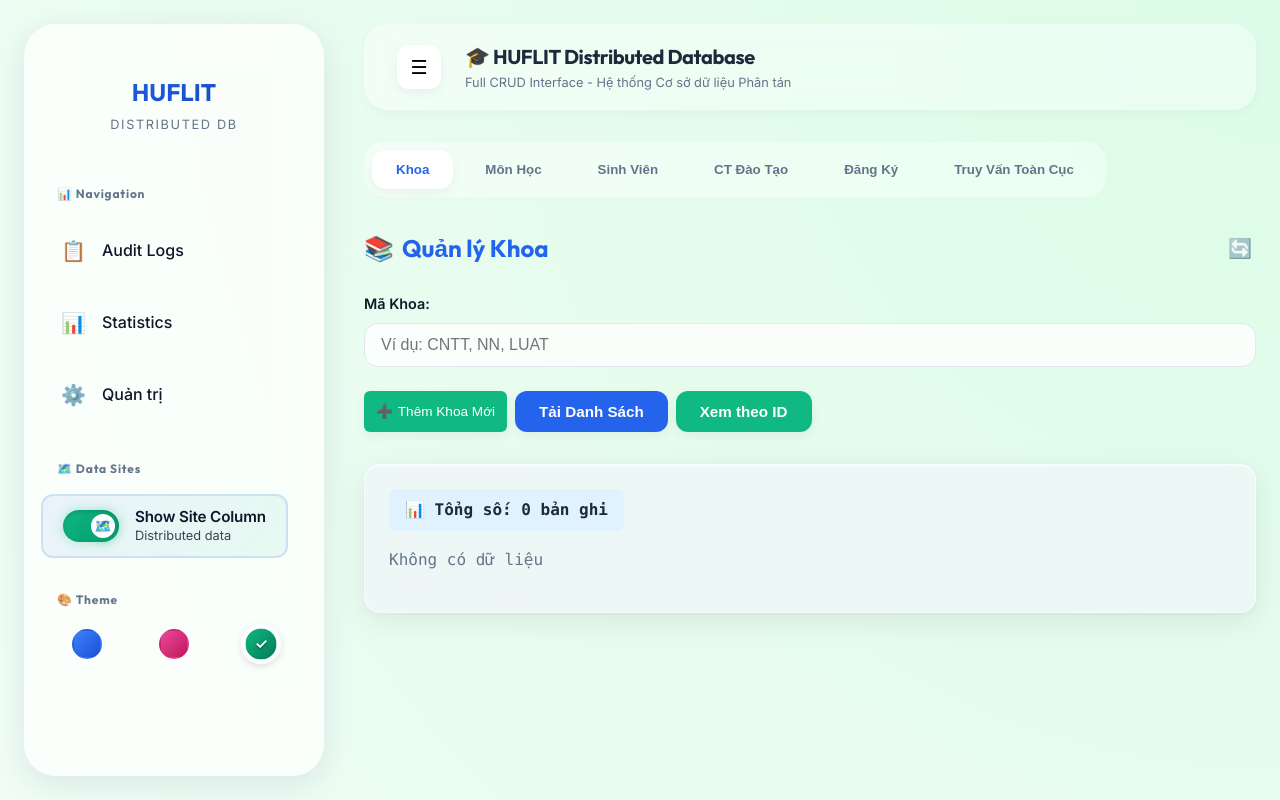
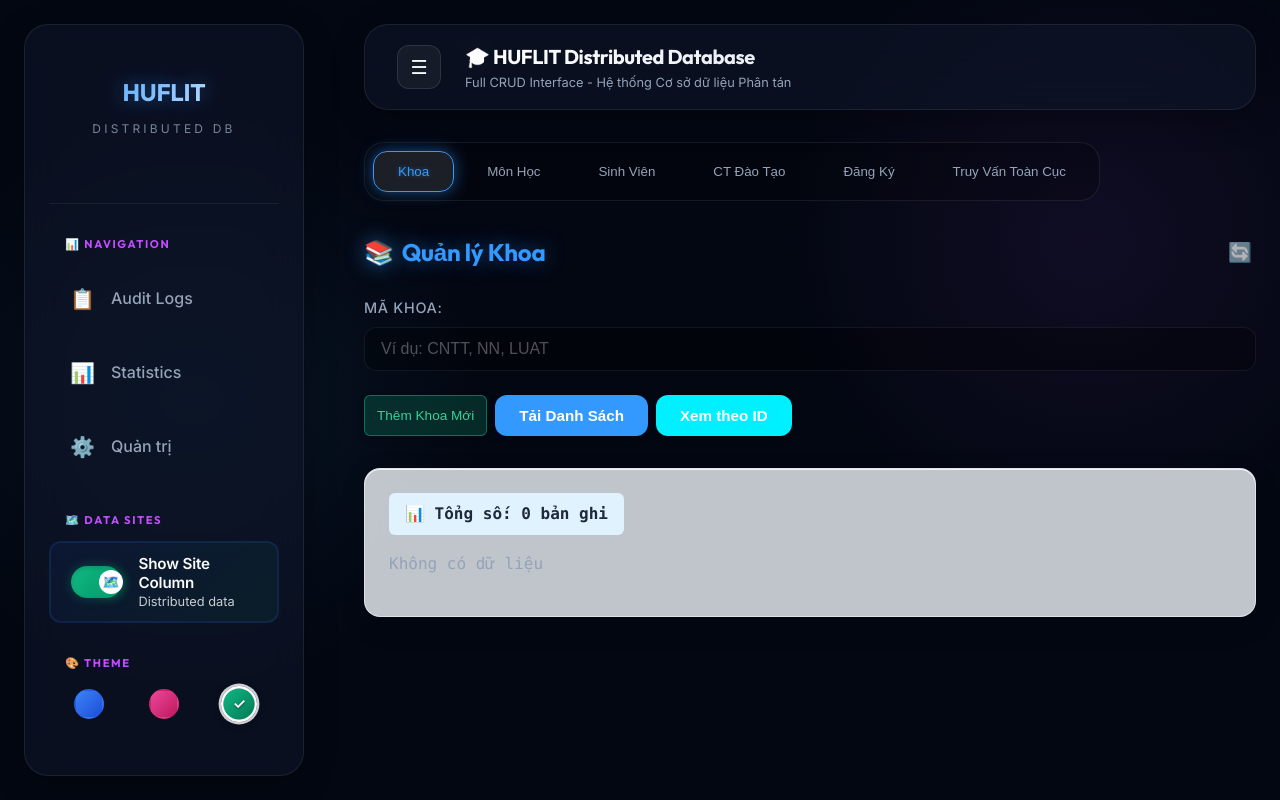
Before and after one commit to TienxDun/Distributed_Database, a PHP site: page /ui.php in a window 1280 px wide. Run offline with PHP 8.4, Linux system fonts and the light colour scheme; some libraries are stand-ins or nearby versions.

Commit message:
feat: Thêm các tệp CSS cơ bản, bố cục và thành phần để thiết lập giao diện người dùng.

```diff
--- a/app/public/css/base.css
+++ b/app/public/css/base.css
@@ -1,30 +1,51 @@
 /* ==================== BASE STYLES ==================== */
 
 :root {
-    /* Modern Palette (HSL for better control) */
-    --primary-h: 221;
-    --primary-s: 83%;
-    --primary-l: 53%;
+    /* Modern Tech Dark Palette */
+    --primary-h: 210;
+    --primary-s: 100%;
+    --primary-l: 60%;
+    /* Neon Blue */
+
+    --accent-h: 280;
+    --accent-s: 100%;
+    --accent-l: 65%;
+    /* Neon Purple */
+
     --primary: hsl(var(--primary-h), var(--primary-s), var(--primary-l));
-    --primary-dark: hsl(var(--primary-h), var(--primary-s), 40%);
-    --primary-light: hsl(var(--primary-h), var(--primary-s), 90%);
+    --primary-glow: hsla(var(--primary-h), var(--primary-s), var(--primary-l), 0.5);
 
-    --success: #10b981;
-    --danger: #ef4444;
-    --warning: #f59e0b;
-    --info: #3b82f6;
+    --accent: hsl(var(--accent-h), var(--accent-s), var(--accent-l));
+    --accent-glow: hsla(var(--accent-h), var(--accent-s), var(--accent-l), 0.5);
 
-    --bg-color: #f8fafc;
-    --card-bg: #ffffff;
-    --text-main: #0f172a;
-    --text-muted: #64748b;
-    --border-color: #e2e8f0;
+    --success: #00f0ff;
+    /* Cyber Cyan */
+    --danger: #ff0055;
+    /* Cyber Red */
+    --warning: #ffcc00;
+    /* Cyber Yellow */
+    --info: #0099ff;
 
-    /* Premium Glassmorphism */
-    --glass-bg: rgba(255, 255, 255, 0.4);
-    --glass-border: rgba(255, 255, 255, 0.5);
-    --glass-shadow: 0 8px 32px 0 rgba(31, 38, 135, 0.07);
+    /* Dark Theme Backgrounds */
+    --bg-color: #030712;
+    /* Deepest Blue/Black */
+    --bg-gradient-Start: #0f172a;
+    --bg-gradient-end: #020617;
+
+    --card-bg: rgba(15, 23, 42, 0.6);
+    --text-main: #f8fafc;
+    --text-muted: #94a3b8;
+    --border-color: rgba(148, 163, 184, 0.1);
+
+    /* Advanced Glassmorphism */
+    --glass-bg: rgba(15, 23, 42, 0.6);
+    --glass-border: rgba(255, 255, 255, 0.08);
+    /* Subtle white shine */
+    --glass-shadow: 0 8px 32px 0 rgba(0, 0, 0, 0.3);
     --glass-blur: blur(20px);
+
+    /* Neon Glows */
+    --neon-shadow: 0 0 10px var(--primary-glow), 0 0 20px rgba(0, 0, 0, 0.5);
 
     /* Typography */
     --font-heading: 'Outfit', sans-serif;
@@ -35,31 +56,8 @@
     --transition-normal: 0.4s cubic-bezier(0.4, 0, 0.2, 1);
 }
 
-/* ==================== THEMES ==================== */
-
-body.theme-blue {
-    --primary-h: 217;
-    --primary-s: 91%;
-    --primary-l: 60%;
-    --bg-color: #eff6ff;
-    background: radial-gradient(circle at top right, #dbeafe, #eff6ff);
-}
-
-body.theme-pink {
-    --primary-h: 330;
-    --primary-s: 81%;
-    --primary-l: 60%;
-    --bg-color: #fdf2f8;
-    background: radial-gradient(circle at top right, #fce7f3, #fdf2f8);
-}
-
-body.theme-green {
-    --primary-h: 160;
-    --primary-s: 84%;
-    --primary-l: 39%;
-    --bg-color: #f0fdf4;
-    background: radial-gradient(circle at top right, #dcfce7, #f0fdf4);
-}
+/* ==================== DISABLE LIGHT THEMES TEMPORARILY OR OVERRIDE ==================== */
+/* For this upgrade, we stick to the Tech Dark theme as the base */
 
 * {
     margin: 0;
@@ -71,9 +69,8 @@ body {
     font-family: var(--font-body);
     background-color: var(--bg-color);
     background-image:
-        radial-gradient(at 0% 0%, hsla(221, 83%, 93%, 1) 0, transparent 50%),
-        radial-gradient(at 50% 0%, hsla(160, 84%, 93%, 1) 0, transparent 50%),
-        radial-gradient(at 100% 0%, hsla(330, 81%, 93%, 1) 0, transparent 50%);
+        radial-gradient(circle at 15% 50%, rgba(56, 189, 248, 0.08) 0%, transparent 25%),
+        radial-gradient(circle at 85% 30%, rgba(168, 85, 247, 0.08) 0%, transparent 25%);
     background-attachment: fixed;
     color: var(--text-main);
     line-height: 1.6;
@@ -91,23 +88,32 @@ h4,
 h5,
 h6 {
     font-family: var(--font-heading);
-    color: #1e293b;
+    color: var(--text-main);
+    /* Changed from hardcoded dark color */
     font-weight: 700;
     margin-bottom: 0.75rem;
+    letter-spacing: -0.01em;
 }
 
 h1 {
     font-size: clamp(2rem, 5vw, 2.75rem);
     letter-spacing: -0.02em;
+    background: linear-gradient(135deg, #fff 0%, #cbd5e1 100%);
+    -webkit-background-clip: text;
+    -webkit-text-fill-color: transparent;
+    text-shadow: 0 0 30px rgba(255, 255, 255, 0.1);
 }
 
 h2 {
     font-size: 1.75rem;
-    color: var(--primary-dark);
+    color: var(--primary);
+    /* Use primary neon */
+    text-shadow: 0 0 20px var(--primary-glow);
 }
 
 h3 {
     font-size: 1.5rem;
+    color: var(--text-main);
 }
 
 p {
--- a/app/public/css/components.css
+++ b/app/public/css/components.css
@@ -117,7 +117,8 @@
 
 .tabs-container {
     padding: 0.5rem;
-    background: rgba(255, 255, 255, 0.4);
+    background: rgba(0, 0, 0, 0.2);
+    border: 1px solid var(--glass-border);
     border-radius: 20px;
     display: inline-block;
     margin-bottom: 2rem;
@@ -133,23 +134,25 @@
 
 .tab-btn {
     padding: 0.75rem 1.5rem;
-    border: none;
+    border: 1px solid transparent;
     background: transparent;
     border-radius: 14px;
-    font-weight: 600;
+    font-weight: 500;
     color: var(--text-muted);
     transition: var(--transition-fast);
 }
 
 .tab-btn:hover {
-    background: rgba(255, 255, 255, 0.6);
-    color: var(--text-main);
+    background: rgba(255, 255, 255, 0.05);
+    color: #fff;
 }
 
 .tab-btn.active {
-    background: white;
+    background: rgba(255, 255, 255, 0.1);
+    border-color: var(--primary);
     color: var(--primary);
-    box-shadow: 0 4px 12px rgba(0, 0, 0, 0.05);
+    box-shadow: 0 0 15px var(--primary-glow);
+    text-shadow: 0 0 5px var(--primary-glow);
 }
 
 .tab-content {
@@ -220,9 +223,11 @@
 .form-group label {
     display: block;
     margin-bottom: 0.5rem;
-    font-weight: 600;
+    font-weight: 500;
     font-size: 0.9rem;
-    color: var(--text-main);
+    color: var(--text-muted);
+    text-transform: uppercase;
+    letter-spacing: 0.05em;
 }
 
 .form-group input,
@@ -230,19 +235,25 @@
     width: 100%;
     padding: 0.75rem 1rem;
     border: 1px solid var(--border-color);
-    background: rgba(255, 255, 255, 0.8);
-    border-radius: 14px;
+    background: rgba(0, 0, 0, 0.3);
+    /* Dark input bg */
+    border-radius: 12px;
     font-size: 1rem;
     transition: var(--transition-fast);
-    color: var(--text-main);
+    color: #fff;
+    /* White text */
+}
+
+.form-group input::placeholder {
+    color: rgba(255, 255, 255, 0.3);
 }
 
 .form-group input:focus,
 .form-group select:focus {
     outline: none;
     border-color: var(--primary);
-    box-shadow: 0 0 0 4px var(--primary-light);
-    background: white;
+    box-shadow: 0 0 0 1px var(--primary), 0 0 15px var(--primary-glow);
+    background: rgba(0, 0, 0, 0.5);
 }
 
 .form-group input[readonly] {
@@ -814,41 +828,50 @@
 }
 
 .btn-edit {
-    background: #f59e0b;
-    color: white;
+    background: rgba(245, 158, 11, 0.2);
+    color: #fbbf24;
+    border: 1px solid rgba(245, 158, 11, 0.5);
 }
 
 .btn-edit:hover {
-    background: #d97706;
+    background: rgba(245, 158, 11, 0.3);
+    box-shadow: 0 0 15px rgba(245, 158, 11, 0.4);
     transform: scale(1.05);
 }
 
 .btn-delete {
-    background: var(--danger);
-    color: white;
+    background: rgba(239, 68, 68, 0.2);
+    color: #f87171;
+    border: 1px solid rgba(239, 68, 68, 0.5);
 }
 
 .btn-delete:hover {
-    background: #dc2626;
+    background: rgba(239, 68, 68, 0.3);
+    box-shadow: 0 0 15px rgba(239, 68, 68, 0.4);
     transform: scale(1.05);
 }
 
 .btn-add {
-    background: var(--success);
-    color: white;
+    background: rgba(16, 185, 129, 0.2);
+    color: #34d399;
+    border: 1px solid rgba(16, 185, 129, 0.5);
 }
 
-.btn-add::before {
-    content: '➕';
+.btn-add:hover {
+    background: rgba(16, 185, 129, 0.3);
+    box-shadow: 0 0 15px rgba(16, 185, 129, 0.4);
 }
 
 .btn-cancel {
-    background: var(--secondary);
-    color: white;
+    background: transparent;
+    border: 1px solid var(--text-muted);
+    color: var(--text-muted);
 }
 
 .btn-cancel:hover {
-    background: #475569;
+    border-color: #fff;
+    color: #fff;
+    background: rgba(255, 255, 255, 0.1);
 }
 
 /* ==================== ALERT MESSAGES ==================== */
--- a/app/public/css/layout.css
+++ b/app/public/css/layout.css
@@ -5,17 +5,17 @@
     left: 1.5rem;
     top: 1.5rem;
     bottom: 1.5rem;
-    width: 300px;
-    background: rgba(255, 255, 255, 0.7);
-    backdrop-filter: blur(20px);
-    -webkit-backdrop-filter: blur(20px);
-    border: 1px solid rgba(255, 255, 255, 0.3);
-    border-radius: 32px;
-    box-shadow: 0 8px 32px 0 rgba(31, 38, 135, 0.1);
+    width: 280px;
+    background: var(--glass-bg);
+    backdrop-filter: var(--glass-blur);
+    -webkit-backdrop-filter: var(--glass-blur);
+    border: 1px solid var(--glass-border);
+    border-radius: 24px;
+    box-shadow: var(--glass-shadow);
     z-index: 1000;
     transition: var(--transition-normal);
     overflow-y: auto;
-    padding: 2rem 1rem;
+    padding: 2rem 1.5rem;
 }
 
 .sidebar.collapsed {
@@ -26,25 +26,34 @@
     width: 4px;
 }
 
+.sidebar::-webkit-scrollbar-thumb {
+    background: rgba(255, 255, 255, 0.1);
+    border-radius: 4px;
+}
+
 .sidebar-header {
-    padding: 1rem 0 2rem;
+    padding: 1rem 0 3rem;
     text-align: center;
+    border-bottom: 1px solid var(--border-color);
+    margin-bottom: 2rem;
 }
 
 .sidebar-header h2 {
     font-size: 1.5rem;
-    margin-bottom: 0.25rem;
-    background: linear-gradient(135deg, var(--primary), var(--primary-dark));
+    margin-bottom: 0.5rem;
+    background: linear-gradient(135deg, var(--primary), #fff);
     -webkit-background-clip: text;
     background-clip: text;
     -webkit-text-fill-color: transparent;
+    text-shadow: 0 0 20px var(--primary-glow);
 }
 
 .sidebar-header p {
-    font-size: 0.8rem;
+    font-size: 0.75rem;
     text-transform: uppercase;
-    letter-spacing: 0.1rem;
+    letter-spacing: 0.2rem;
     color: var(--text-muted);
+    opacity: 0.8;
 }
 
 .sidebar-section {
@@ -53,10 +62,12 @@
 
 .sidebar-section-title {
     padding: 0 1rem;
-    margin-bottom: 1rem;
-    font-size: 0.75rem;
-    letter-spacing: 0.05rem;
-    color: var(--text-muted);
+    margin-bottom: 0.75rem;
+    font-size: 0.7rem;
+    letter-spacing: 0.1rem;
+    color: var(--accent);
+    text-transform: uppercase;
+    font-weight: 700;
 }
 
 .sidebar-nav {
@@ -70,27 +81,37 @@
     align-items: center;
     gap: 1rem;
     padding: 1rem 1.25rem;
-    border-radius: 20px;
-    color: var(--text-main);
+    border-radius: 16px;
+    color: var(--text-muted);
     font-weight: 500;
     transition: var(--transition-fast);
     margin-bottom: 0.5rem;
+    border: 1px solid transparent;
 }
 
 .sidebar-link:hover {
-    background: rgba(255, 255, 255, 0.6);
+    background: rgba(255, 255, 255, 0.05);
+    color: #fff;
+    border-color: rgba(255, 255, 255, 0.1);
     transform: translateX(5px);
-    color: var(--primary);
 }
 
 .sidebar-link.active {
-    background: var(--primary);
-    color: white;
-    box-shadow: 0 4px 12px rgba(37, 99, 235, 0.2);
+    background: linear-gradient(90deg, rgba(var(--primary-h), var(--primary-s), var(--primary-l), 0.15), transparent);
+    color: var(--primary);
+    border-left: 3px solid var(--primary);
+    border-radius: 4px 16px 16px 4px;
+    box-shadow: none;
+    /* Removed heavy shadow */
+}
+
+.sidebar-link.active .sidebar-icon {
+    filter: drop-shadow(0 0 8px var(--primary));
 }
 
 .sidebar-icon {
     font-size: 1.25rem;
+    transition: transform 0.3s ease;
 }
 
 /* ==================== MAIN CONTENT ==================== */
@@ -108,22 +129,26 @@
 
 /* ==================== TOPBAR ==================== */
 
+/* ==================== TOPBAR ==================== */
+
 .topbar {
     display: flex;
     align-items: center;
     padding: 1rem 2rem;
-    background: rgba(255, 255, 255, 0.4);
-    backdrop-filter: blur(10px);
-    -webkit-backdrop-filter: blur(10px);
-    border: 1px solid rgba(255, 255, 255, 0.2);
+    background: var(--glass-bg);
+    /* Use shared glass variable */
+    backdrop-filter: var(--glass-blur);
+    -webkit-backdrop-filter: var(--glass-blur);
+    border: 1px solid var(--glass-border);
     border-radius: 24px;
     margin-bottom: 2rem;
-    box-shadow: 0 4px 12px rgba(0, 0, 0, 0.03);
+    box-shadow: var(--glass-shadow);
 }
 
 .sidebar-toggle {
-    background: white;
-    border: none;
+    background: rgba(255, 255, 255, 0.05);
+    border: 1px solid rgba(255, 255, 255, 0.1);
+    color: var(--text-main);
     width: 44px;
     height: 44px;
     border-radius: 12px;
@@ -132,13 +157,15 @@
     align-items: center;
     justify-content: center;
     font-size: 1.2rem;
-    box-shadow: 0 4px 12px rgba(0, 0, 0, 0.05);
     transition: var(--transition-fast);
 }
 
 .sidebar-toggle:hover {
     transform: scale(1.05);
     color: var(--primary);
+    background: rgba(255, 255, 255, 0.1);
+    border-color: var(--primary);
+    box-shadow: 0 0 15px var(--primary-glow);
 }
 
 .topbar-title {
```
Also changed, not shown: other parts of app/public/css/components.css (+39 -33 lines).
